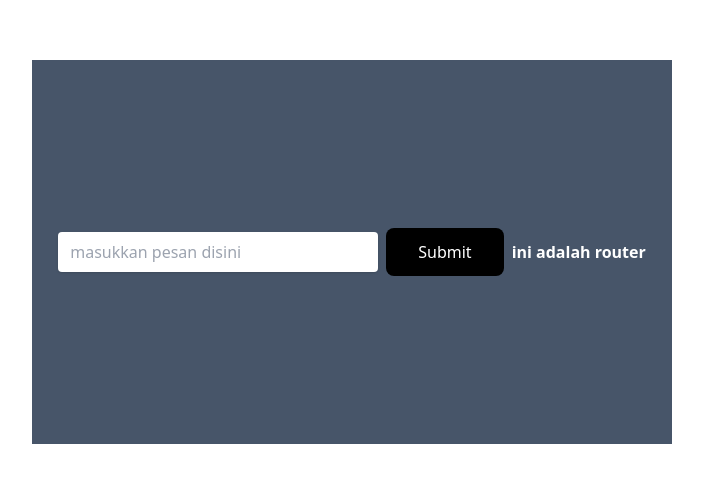
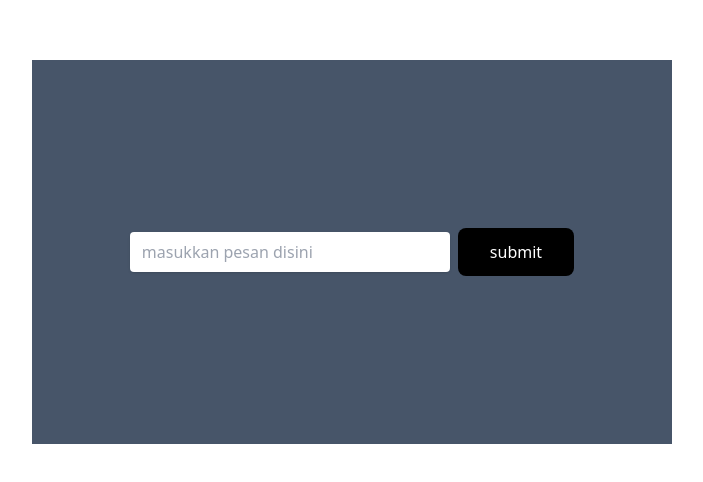
Before and after one commit to Igprad01/React-Js-Learn, a React (Vite) app: page / in a window 1280 px wide. Shown: the part 164-646 px from the top of the page, without its empty margins (352-1055 px from the left). Built offline with nearby package versions, Linux system fonts and the light colour scheme.

Commit message:
fix router

```diff
--- a/src/components/ELements/RouterTeks/index.jsx
+++ b/src/components/ELements/RouterTeks/index.jsx
@@ -2,7 +2,7 @@ import React from "react";
 
 const TeksRouter = () => {
     return(
-        <p className="text-white font-bold"><a href="/output">ini adalah router</a></p>
+        <p className="text-white font-bold italic"><a href="/output">ini adalah router</a></p>
     )
 }
 
--- a/src/components/ELements/button/button.jsx
+++ b/src/components/ELements/button/button.jsx
@@ -1,9 +1,14 @@
-import React from "react"
+import React from "react";
 
 const ButtonA = (props) => {
-    return (
-      <button className={`px-8 py-3 rounded-lg ${props.color} ${props.textColor} `}>Submit</button>
-    )
-  }
+  return (
+    <a
+      href= {props.link}
+      className={`px-8 py-3 rounded-lg ${props.color} ${props.textColor}`}
+    >
+      submit
+    </a>
+  );
+};
 
-  export default ButtonA
+export default ButtonA;
--- a/src/components/Layouts/FormInput.jsx
+++ b/src/components/Layouts/FormInput.jsx
@@ -1,22 +1,17 @@
-import TeksRouter from "../ELements/RouterTeks"
-import ButtonA from "../ELements/button/button"
-import Input from "../ELements/form/Input"
-
-
+import ButtonA from "../ELements/button/button";
+import Input from "../ELements/form/Input";
 
 const FormLogin = () => {
   return (
     <form action="">
       <div className="">
         <div className="bg-slate-600 w-3/6 h-96 flex justify-center items-center gap-2 ml-96 mt-56">
-            <Input placeholder = 'masukkan pesan disini'/>
-           <ButtonA color = 'bg-black' textColor = 'text-white'/>
-           <TeksRouter />
+          <Input placeholder="masukkan pesan disini" />
+          <ButtonA color="bg-black" textColor="text-white" link = '/output'/>
         </div>
       </div>
     </form>
-    )
-}
+  );
+};
 
-
-export default FormLogin
+export default FormLogin;
```
Lines whose indentation alone changed are shown as unchanged.
